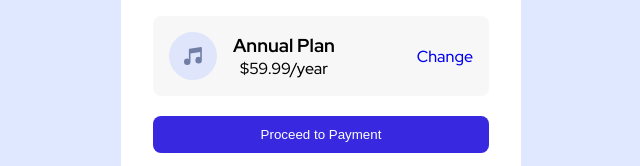
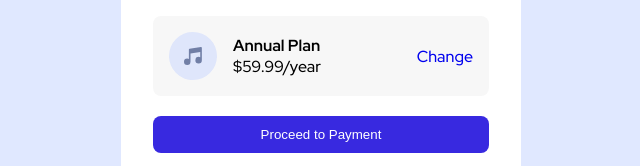
Before and after one commit to njorogejeff/order-summary-component-card, a plain HTML site: page index.html in a window 1280 px wide. Shown: the part 451-617 px from the top of the page, 319-959 px from the left. Drawn offline with Linux system fonts and the light colour scheme.

Commit message:
index.html file

```diff
--- a/index.html
+++ b/index.html
@@ -29,7 +29,7 @@
           </div>
           <div class="subscription-plan">
             <div class="subscription-value">
-              <h3>Annual Plan</h3>
+              <h4>Annual Plan</h4>
               <p>$59.99/year</p>
             </div>
             <div class="subscription-plan-select">
```
